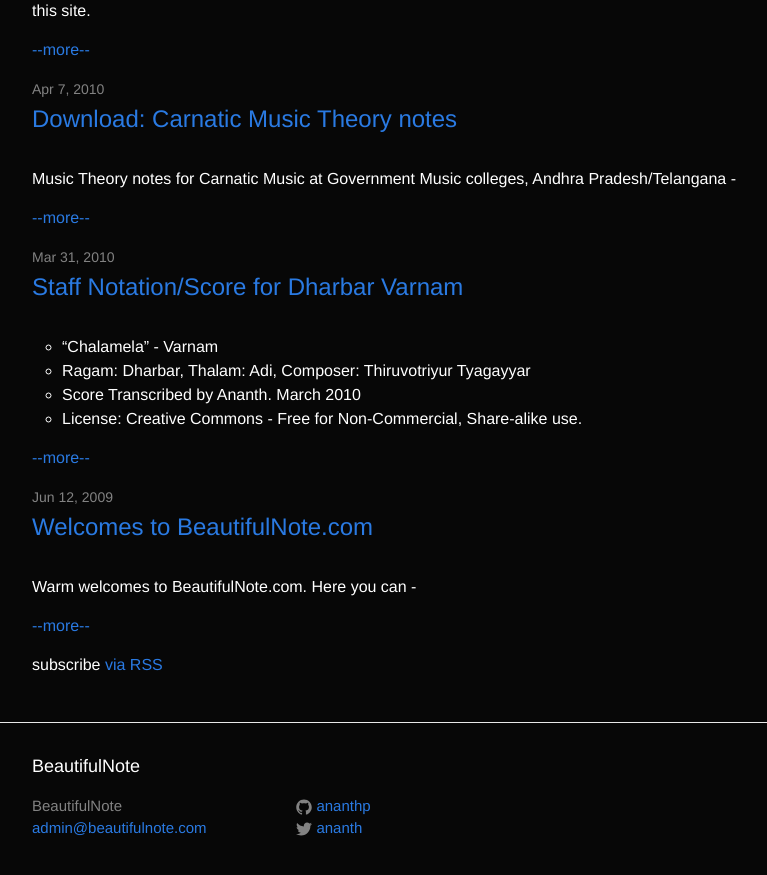
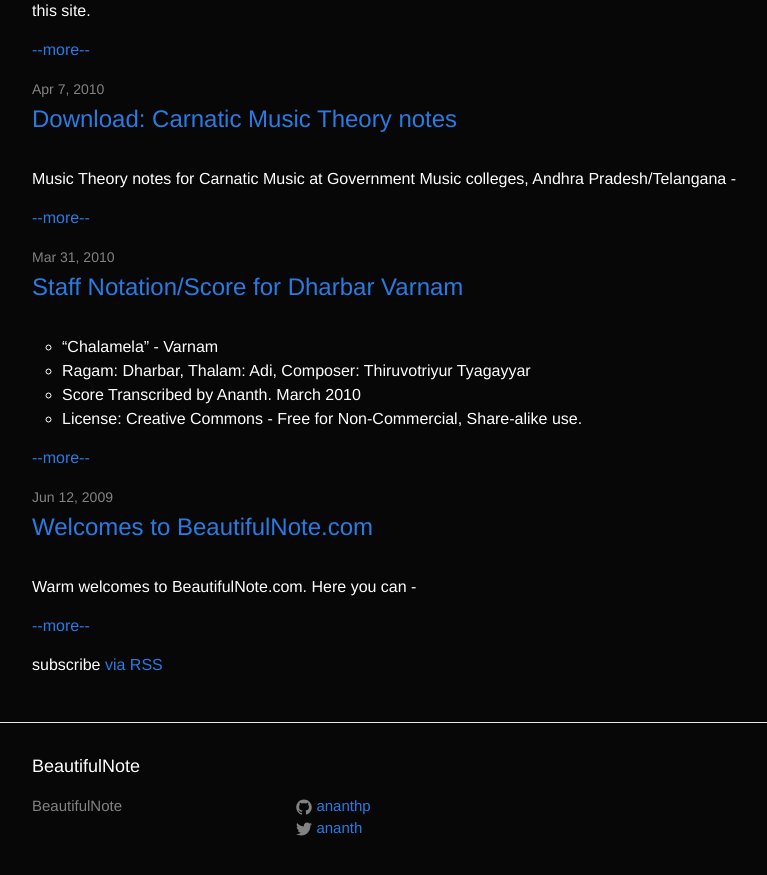
Before and after one commit to ananthp/beautifulnote, a Jekyll site: the page built from index.html, in a window 1280 px wide and 900 px high, scrolled down 4681 px. Shown: the top 875 px of the window, without its empty margins (238-1005 px from the left). Built offline with Jekyll 4.4.1, drawn with Linux system fonts in a browser that asks for light colours; some of the changed lines change nothing that is shown.

Commit message:
removed email

```diff
--- a/_config.yml
+++ b/_config.yml
@@ -1,6 +1,6 @@
 # Site settings
 title: BeautifulNote
-email: admin@beautifulnote.com
+# email: admin@beautifulnote.com
 description: > # this means to ignore newlines until "baseurl:"
 baseurl: "/beautifulnote" # the subpath of your site, e.g. /blog/
 twitter_username: ananth
@@ -12,7 +12,3 @@
 # Custom
 
 excerpt_seperator: <!--more-->
-
-# download links
-
-theory2: link/to/theory2.pdf
```
